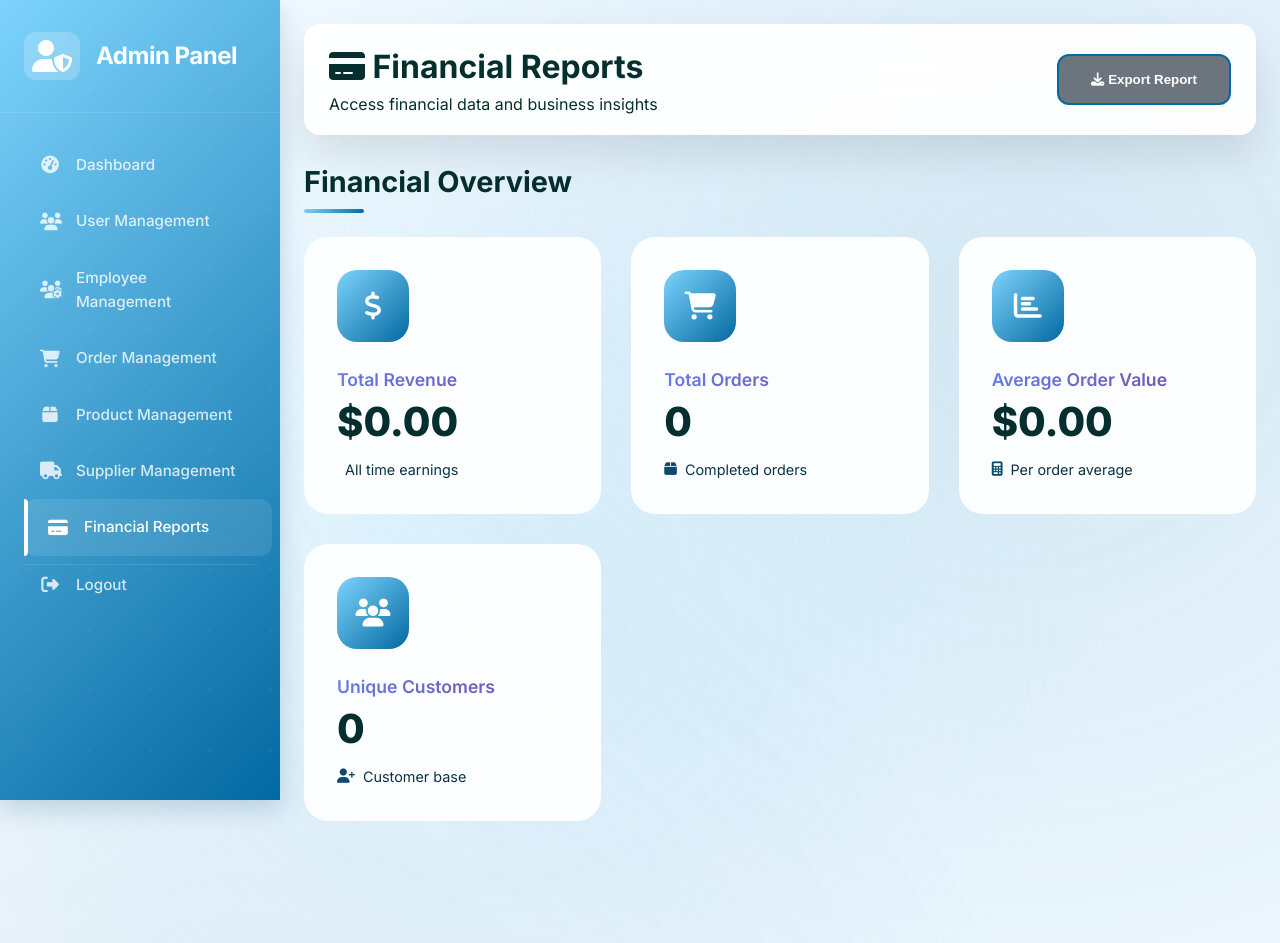
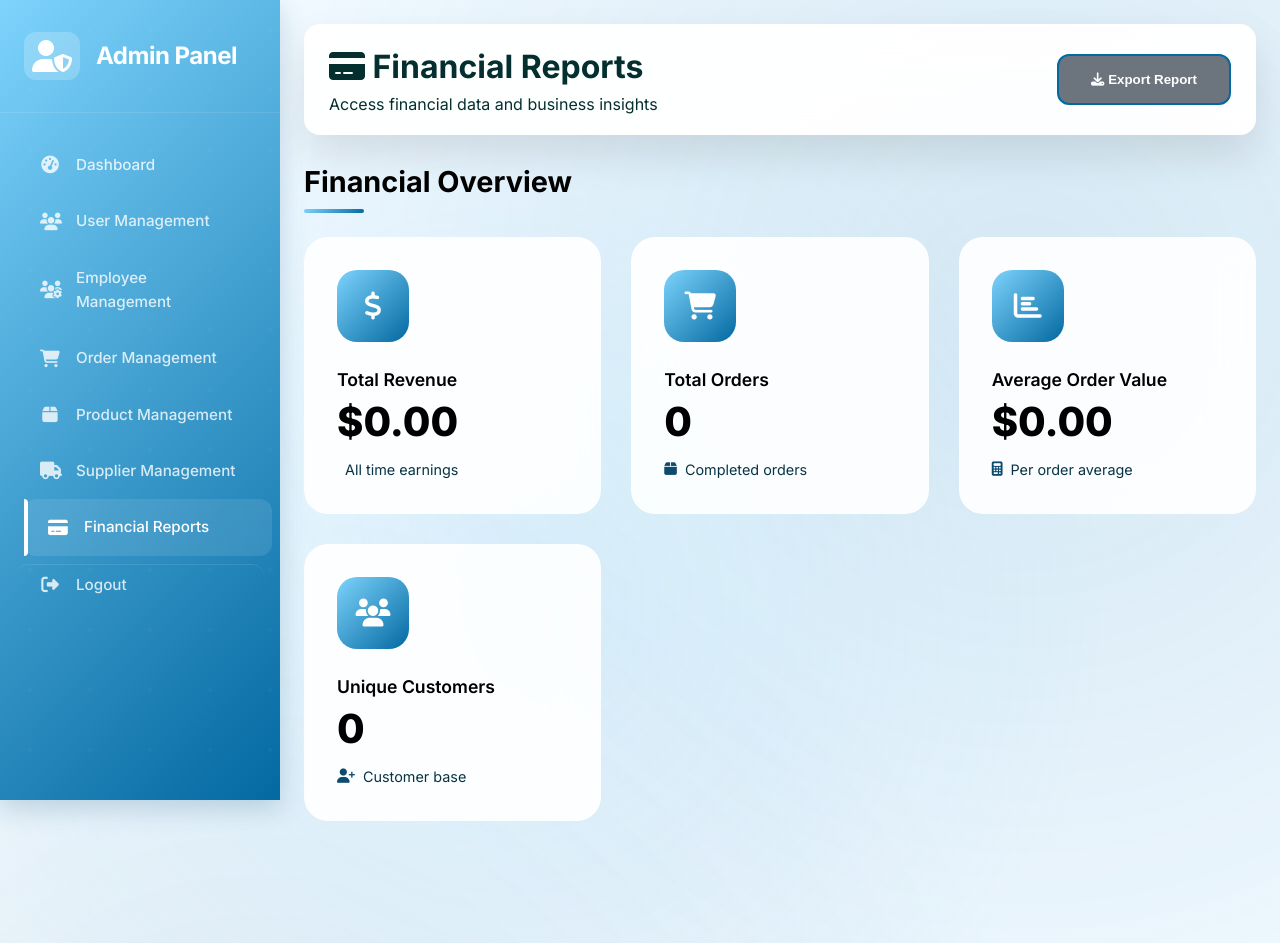
Before and after one commit to BigHero006/Inventory-OrderManagement, a PHP site: page /financial-reports.php in a window 1280 px wide. Shown: the top 943 px of the page. Run offline with PHP 8.4, Linux system fonts and the light colour scheme; data that the repository does not hold is empty.

Commit message:
minor changes in css

```diff
--- a/admin-dashboard.css
+++ b/admin-dashboard.css
@@ -544,7 +544,7 @@ body {
 .section-title {
     font-size: 1.8rem;
     font-weight: 700;
-    color: var(--text-primary);
+    color: #000000;
     margin-bottom: var(--spacing-xl);
     position: relative;
     display: inline-block;
@@ -699,14 +699,14 @@ body {
 .stat-content h3 {
     font-size: 1.1rem;
     font-weight: 600;
-    color: var(--text-primary);
+    color: #000000;
     margin-bottom: var(--spacing-sm);
 }
 
 .stat-number {
     font-size: 2.5rem;
     font-weight: 800;
-    color: var(--text-primary);
+    color: #000000;
     margin-bottom: var(--spacing-md);
     line-height: 1;
 }
@@ -938,10 +938,7 @@ body {
 
 /* Enhanced Typography */
 .text-gradient {
-    background: linear-gradient(135deg, #667eea 0%, #764ba2 100%);
-    -webkit-background-clip: text;
-    background-clip: text;
-    -webkit-text-fill-color: transparent;
+    color: #000000;
     font-weight: 700;
 }
 
@@ -1719,10 +1716,7 @@ body {
     }
 
     .text-gradient {
-        background: #000;
-        -webkit-background-clip: text;
-        background-clip: text;
-        -webkit-text-fill-color: transparent;
+        color: #000000;
     }
 }
 
```
